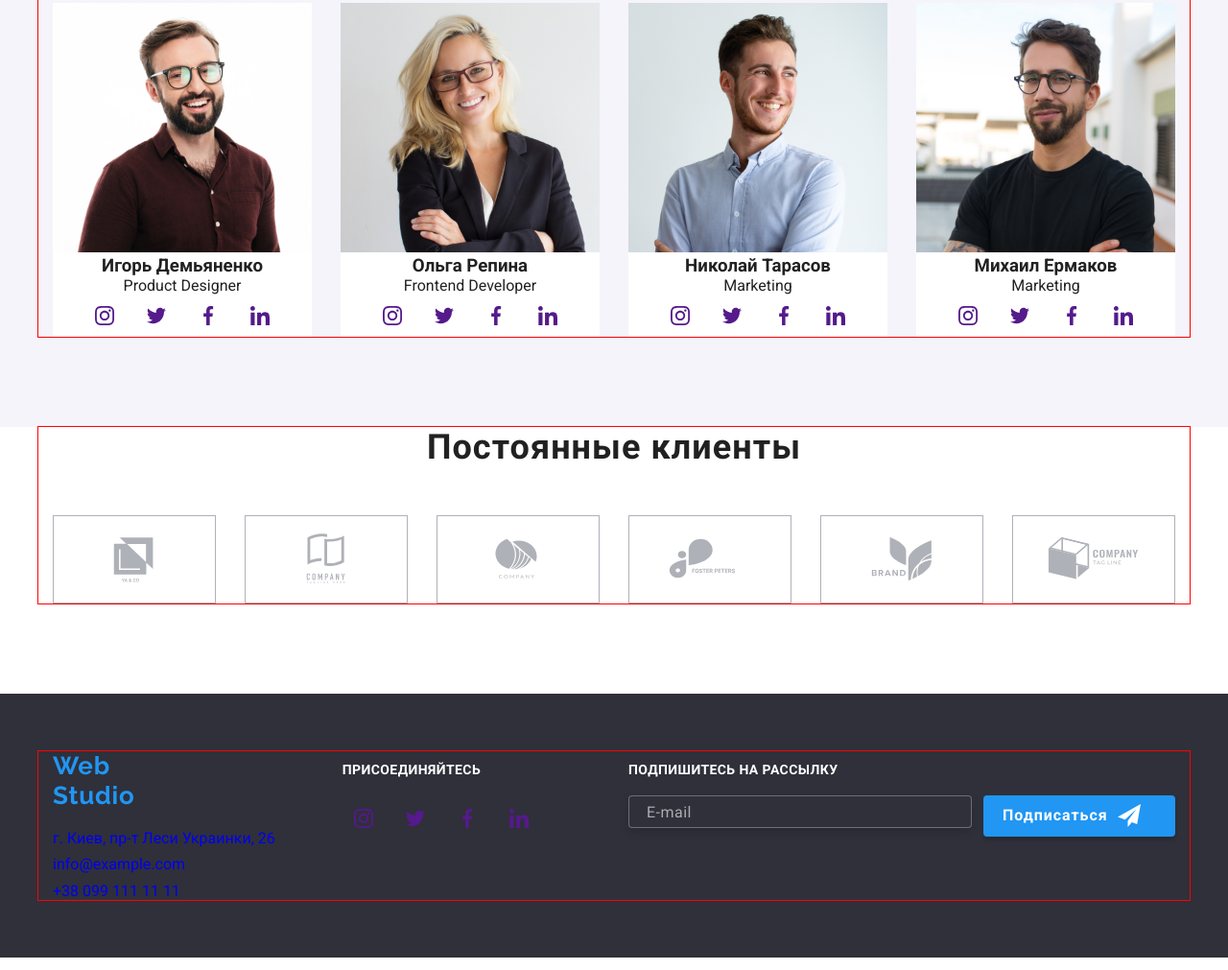
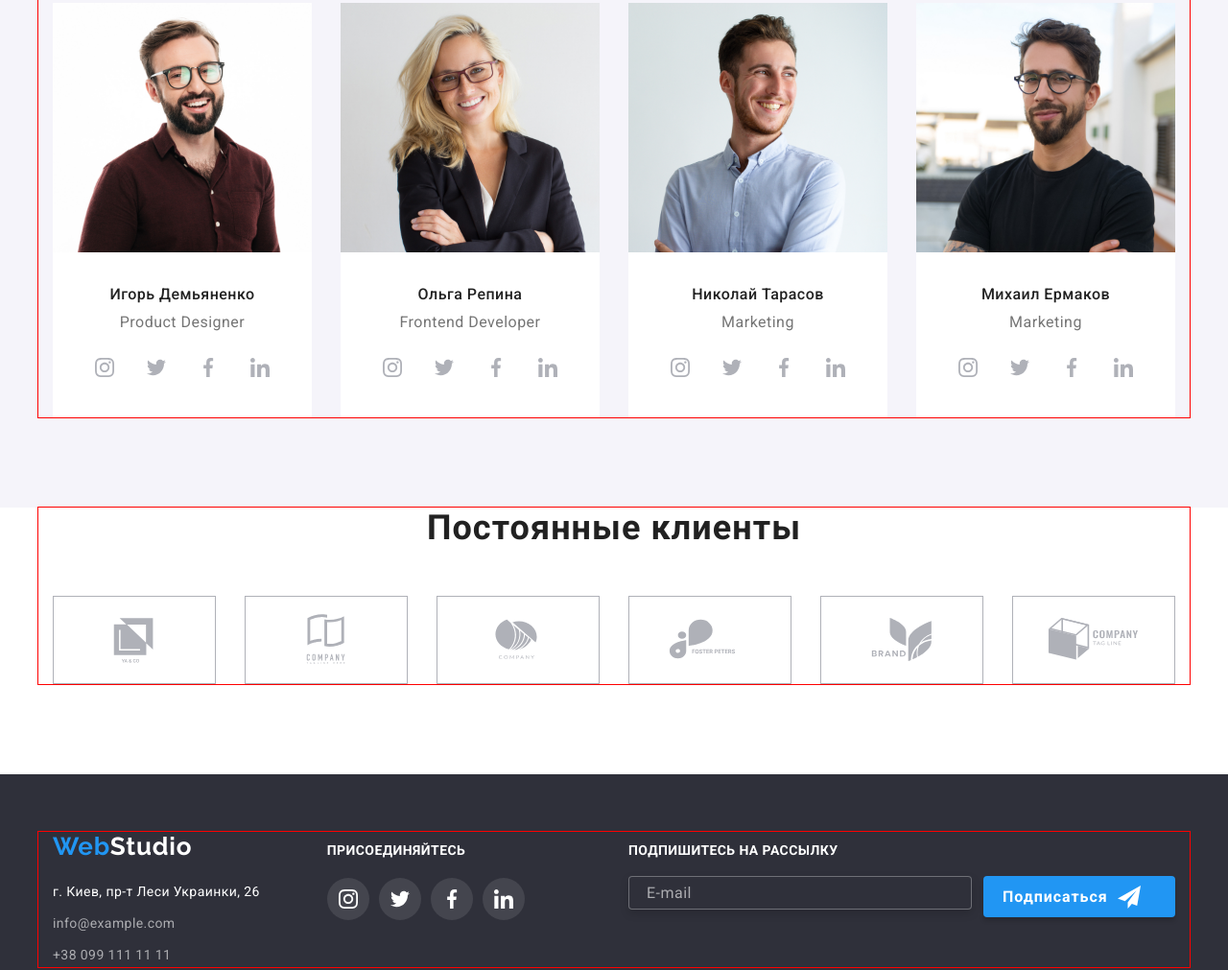
Before and after one commit to SergeyPochapskiy/goit-markup-hw-07, a plain HTML site: page index.html in a window 1280 px wide. Shown: the part 1786-2797 px from the top of the page at 96% size. Drawn offline with Linux system fonts and the light colour scheme.

Commit message:
сдача 7-го ДЗ

```diff
--- a/index.html
+++ b/index.html
@@ -28,8 +28,8 @@
     <!-------------------Шапка сайта------------------>
     <header class="header">
       <div class="container">
-        <a href="./index.html" class="logo header__logo link"
-          ><span class="logo header__logostyle">Web</span>Studio</a
+        <a href="./index.html" class="logo link"
+          >Web<span class="logo__style--dark">Studio</span></a
         >
         <nav class="nav">
           <ul class="nav__list list">
@@ -68,7 +68,7 @@
       <section class="hero">
         <div class="container">
           <h1 class="title">Эффективные решения для вашего бизнеса</h1>
-          <button type="button" class="btn" data-modal-open>
+          <button type="button" class="btn-order" data-modal-open>
             Заказать услугу
           </button>
         </div>
@@ -185,36 +185,36 @@
                 width="270"
                 height="260"
               />
-              <div class="card">
-                <h3 class="card__title">Игорь Демьяненко</h3>
-                <p class="card__text" lang="en">Product Designer</p>
+              <div class="team__card">
+                <h3 class="team__name">Игорь Демьяненко</h3>
+                <p class="team__text" lang="en">Product Designer</p>
                 <ul class="soc list">
-                  <li class="soc__item">
-                    <a href="" class="soc__link link"
+                  <li class="soc__item soc__item--light">
+                    <a href="" class="soc__link soc__link--dark link"
                       ><svg class="soc__icon" width="20" height="20">
                         <use
                           href="./images/symbol-defs.svg#icon-instagram"
                         ></use></svg
                     ></a>
                   </li>
-                  <li class="soc__item">
-                    <a href="" class="soc__link link"
+                  <li class="soc__item soc__item--light">
+                    <a href="" class="soc__link soc__link--dark link"
                       ><svg class="soc__icon" width="20" height="20">
                         <use
                           href="./images/symbol-defs.svg#icon-twitter"
                         ></use></svg
                     ></a>
                   </li>
-                  <li class="soc__item">
-                    <a href="" class="soc__link link"
+                  <li class="soc__item soc__item--light">
+                    <a href="" class="soc__link soc__link--dark link"
                       ><svg class="soc__icon" width="20" height="20">
                         <use
                           href="./images/symbol-defs.svg#icon-facebook"
                         ></use></svg
                     ></a>
                   </li>
-                  <li class="soc__item">
-                    <a href="" class="soc__link link">
+                  <li class="soc__item soc__item--light">
+                    <a href="" class="soc__link soc__link--dark link">
                       <svg class="soc__icon" width="20" height="20">
                         <use
                           href="./images/symbol-defs.svg#icon-linkedin"
@@ -231,36 +231,36 @@
                 width="270"
                 height="260"
               />
-              <div class="card">
-                <h3 class="card__name">Ольга Репина</h3>
-                <p class="card__text" lang="en">Frontend Developer</p>
+              <div class="team__card">
+                <h3 class="team__name">Ольга Репина</h3>
+                <p class="team__text" lang="en">Frontend Developer</p>
                 <ul class="soc list">
-                  <li class="soc__item">
-                    <a href="" class="soc__link link"
+                  <li class="soc__item soc__item--light">
+                    <a href="" class="soc__link soc__link--dark link"
                       ><svg class="soc__icon" width="20" height="20">
                         <use
                           href="./images/symbol-defs.svg#icon-instagram"
                         ></use></svg
                     ></a>
                   </li>
-                  <li class="soc__item">
-                    <a href="" class="soc__link link"
+                  <li class="soc__item soc__item--light">
+                    <a href="" class="soc__link soc__link--dark link"
                       ><svg class="soc__icon" width="20" height="20">
                         <use
                           href="./images/symbol-defs.svg#icon-twitter"
                         ></use></svg
                     ></a>
                   </li>
-                  <li class="soc__item">
-                    <a href="" class="soc__link link">
+                  <li class="soc__item soc__item--light">
+                    <a href="" class="soc__link soc__link--dark link">
                       <svg class="soc__icon" width="20" height="20">
                         <use
                           href="./images/symbol-defs.svg#icon-facebook"
                         ></use></svg
                     ></a>
                   </li>
-                  <li class="soc__item">
-                    <a href="" class="soc__link link">
+                  <li class="soc__item soc__item--light">
+                    <a href="" class="soc__link soc__link--dark link">
                       <svg class="soc__icon" width="20" height="20">
                         <use
                           href="./images/symbol-defs.svg#icon-linkedin"
@@ -277,28 +277,28 @@
                 width="270"
                 height="260"
               />
-              <div class="card">
-                <h3 class="card__name">Николай Тарасов</h3>
-                <p class="card__text" lang="en">Marketing</p>
+              <div class="team__card">
+                <h3 class="team__name">Николай Тарасов</h3>
+                <p class="team__text" lang="en">Marketing</p>
                 <ul class="soc list">
-                  <li class="soc__item">
-                    <a href="" class="soc__link link"
+                  <li class="soc__item soc__item--light">
+                    <a href="" class="soc__link soc__link--dark link"
                       ><svg class="soc__icon" width="20" height="20">
                         <use
                           href="./images/symbol-defs.svg#icon-instagram"
                         ></use></svg
                     ></a>
                   </li>
-                  <li class="soc__item">
-                    <a href="" class="soc__link link"
+                  <li class="soc__item soc__item--light">
+                    <a href="" class="soc__link soc__link--dark link"
                       ><svg class="soc__icon" width="20" height="20">
                         <use
                           href="./images/symbol-defs.svg#icon-twitter"
                         ></use></svg
                     ></a>
                   </li>
-                  <li class="soc__item">
-                    <a href="" class="soc__link link"
+                  <li class="soc__item soc__item--light">
+                    <a href="" class="soc__link soc__link--dark link"
                       ><svg class="soc__icon" width="20" height="20">
                         <use
                           href="./images/symbol-defs.svg#icon-facebook"
@@ -306,8 +306,8 @@
                     ></a>
                   </li>
 
-                  <li class="soc__item">
-                    <a href="" class="soc__link link">
+                  <li class="soc__item soc__item--light">
+                    <a href="" class="soc__link soc__link--dark link">
                       <svg class="soc__icon" width="20" height="20">
                         <use
                           href="./images/symbol-defs.svg#icon-linkedin"
@@ -324,36 +324,36 @@
                 width="270"
                 height="260"
               />
-              <div class="card">
-                <h3 class="card__name">Михаил Ермаков</h3>
-                <p class="card__text" lang="en">Marketing</p>
+              <div class="team__card">
+                <h3 class="team__name">Михаил Ермаков</h3>
+                <p class="team__text" lang="en">Marketing</p>
                 <ul class="soc list">
-                  <li class="soc__item">
-                    <a href="" class="soc__link link"
+                  <li class="soc__item soc__item--light">
+                    <a href="" class="soc__link soc__link--dark link"
                       ><svg class="soc__icon" width="20" height="20">
                         <use
                           href="./images/symbol-defs.svg#icon-instagram"
                         ></use></svg
                     ></a>
                   </li>
-                  <li class="soc__item">
-                    <a href="" class="soc__link link"
+                  <li class="soc__item soc__item--light">
+                    <a href="" class="soc__link soc__link--dark link"
                       ><svg class="soc__icon" width="20" height="20">
                         <use
                           href="./images/symbol-defs.svg#icon-twitter"
                         ></use></svg
                     ></a>
                   </li>
-                  <li class="soc__item">
-                    <a href="" class="soc__link link"
+                  <li class="soc__item soc__item--light">
+                    <a href="" class="soc__link soc__link--dark link"
                       ><svg class="soc__icon" width="20" height="20">
                         <use
                           href="./images/symbol-defs.svg#icon-facebook"
                         ></use></svg
                     ></a>
                   </li>
-                  <li class="soc__item">
-                    <a href="" class="soc__link link">
+                  <li class="soc__item soc__item--light">
+                    <a href="" class="soc__link soc__link--dark link">
                       <svg class="soc__icon" width="20" height="20">
                         <use
                           href="./images/symbol-defs.svg#icon-linkedin"
@@ -415,8 +415,8 @@
     <footer class="footer">
       <div class="container">
         <div class="footer__contact">
-          <a href="./index.html" class="logo footer__logo link"
-            ><span class="logo footer__logostyle">Web</span>Studio</a
+          <a href="./index.html" class="logo link"
+            >Web<span class="logo__style--light">Studio</span></a
           >
           <address class="address">
             <ul class="address__list list">
@@ -424,18 +424,20 @@
                 <a
                   href="https://goo.gl/maps/gY4igKeAdsHqv6zv8"
                   target="_blank"
-                  class="address__link link"
+                  class="address__link--light link"
                   rel="noopener nofollow noreferrer"
                   >г. Киев, пр-т Леси Украинки, 26
                 </a>
               </li>
               <li class="address__item">
-                <a href="mailto:info@example.com" class="address__link link"
+                <a
+                  href="mailto:info@example.com"
+                  class="address__link--dark link"
                   >info@example.com</a
                 >
               </li>
               <li class="address__item">
-                <a href="tel:+380991111111" class="address__link link"
+                <a href="tel:+380991111111" class="address__link--dark link"
                   >+38 099 111 11 11</a
                 >
               </li>
@@ -445,28 +447,28 @@
         <div class="join">
           <p class="join__title">присоединяйтесь</p>
           <ul class="soc list">
-            <li class="soc__item">
-              <a href="" class="soc__link link"
+            <li class="soc__item soc__item--dark">
+              <a href="" class="soc__link soc__link--light link"
                 ><svg class="soc__icon" width="20" height="20">
                   <use
                     href="./images/symbol-defs.svg#icon-instagram"
                   ></use></svg
               ></a>
             </li>
-            <li class="soc__item">
-              <a href="" class="soc__link link"
+            <li class="soc__item soc__item--dark">
+              <a href="" class="soc__link soc__link--light link"
                 ><svg class="soc__icon" width="20" height="20">
                   <use href="./images/symbol-defs.svg#icon-twitter"></use></svg
               ></a>
             </li>
-            <li class="soc__item">
-              <a href="" class="soc__link link"
+            <li class="soc__item soc__item--dark">
+              <a href="" class="soc__link soc__link--light link"
                 ><svg class="soc__icon" width="20" height="20">
                   <use href="./images/symbol-defs.svg#icon-facebook"></use></svg
               ></a>
             </li>
-            <li class="soc__item">
-              <a href="" class="soc__link link">
+            <li class="soc__item soc__item--dark">
+              <a href="" class="soc__link soc__link--light link">
                 <svg class="soc__icon" width="20" height="20">
                   <use href="./images/symbol-defs.svg#icon-linkedin"></use></svg
               ></a>
@@ -499,7 +501,7 @@
     </footer>
     <div class="backdrop is-hidden" data-modal>
       <div class="modal">
-        <button type="button" class="modal__close-btn" data-modal-close>
+        <button type="button" class="btn-close" data-modal-close>
           <svg class="modal__close-icon" width="18" height="18">
             <use href="./images/symbol-defs.svg#icon-close-black"></use>
           </svg>
--- a/sass/components/_btn-close.scss
+++ b/sass/components/_btn-close.scss
@@ -1,4 +1,4 @@
-btn-close {
+.btn-close {
      width: 30px;
      height: 30px;
      border-radius: 50%;
@@ -14,12 +14,10 @@ btn-close {
      justify-content: center;
 
      transition: fill 250ms cubic-bezier(0.4, 0, 0.2, 1);
-
      &:hover {
          fill: var(--accent-color);
          transition: fill 250ms cubic-bezier(0.4, 0, 0.2, 1);
      }
-
      &:focus {
          fill: var(--accent-color);
          transition: fill 250ms cubic-bezier(0.4, 0, 0.2, 1);
--- a/sass/components/_modal.scss
+++ b/sass/components/_modal.scss
@@ -1,4 +1,4 @@
-modal {
+.modal {
     width: 528px;
     min-height: 581px;
     border-radius: 4px;
```
Also changed, not shown: portfolio.html (+21 -18 lines), css/main.css, css/main.min.css, 2 other files. Lines whose indentation alone changed are shown as unchanged.
